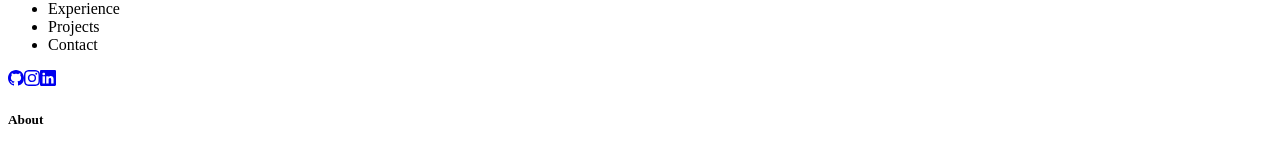
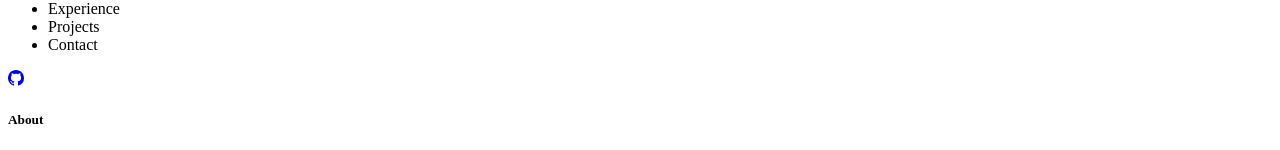
Before and after one commit to bautt-s/portfolio-v2, a Next.js app: page / in a window 1280 px wide. Shown: the part 341-491 px from the top of the page. Built offline with nearby package versions, Linux system fonts and the light colour scheme.

Commit message:
updated current data

```diff
--- a/src/components/contact.tsx
+++ b/src/components/contact.tsx
@@ -14,7 +14,7 @@ const Contact: React.FC<any> = (props) => {
                 <br className="hidden md:inline lg:hidden" /> And if you only want to say "hi", I will get back at you, through my social links or mail below.
             </p>
 
-            <a target="_blank" href="https://www.linkedin.com/in/baut-s/"
+            <a href="mailto:2f.sanchezbautista@gmail.com"
             className="flex flex-row items-center gap-x-[5px] mt-6 group cursor-pointer">
                 <span className="text-slate-200 font-medium text-lg group-hover:underline underline-offset-4 decoration-teal-300">
                 — Say hello
--- a/src/components/experience.tsx
+++ b/src/components/experience.tsx
@@ -17,7 +17,7 @@ const experiences = [{
     date: 'MAY 2023 — PRESENT',
     description: 'In my free time, I like to keep myself busy taking on freelance contracts. I have lent my help to multiple clients, and I am, at the moment, maintaining and developing two main projects.',
     tags: ['React', 'GraphQL', 'TypeScript', 'MongoDB', 'Next.js', 'CSS', 'UI/UX'],
-    links: [{ text: 'AspinRock', url: 'https://www.aspinrock.com/' }, { text: 'FameFusion', url: 'https://famefusion-app.vercel.app/' }],
+    links: [{ text: 'AspinRock', url: 'https://aspin-rock.vercel.app/individual' }, { text: 'FameFusion', url: 'https://famefusion-app.vercel.app/' }],
     mainLink: 'https://github.com/bautt-s?tab=repositories'
 }, {
     title: 'HENRY Bootcamp',
--- a/src/components/sidebar.tsx
+++ b/src/components/sidebar.tsx
@@ -60,12 +60,6 @@ const Sidebar: React.FC<any> = (props) => {
                 <a target='_blank' href='https://github.com/bautt-s/'>
                     <BsGithub className='hover:text-slate-200 text-2xl cursor-pointer' />
                 </a>
-                <a target='_blank' href='https://www.instagram.com/baausanchez/'>
-                    <BsInstagram className='hover:text-slate-200 text-2xl cursor-pointer' />
-                </a>
-                <a target='_blank' href='https://www.linkedin.com/in/baut-s/'>
-                    <BsLinkedin className='hover:text-slate-200 text-2xl cursor-pointer' />
-                </a>
             </div>
         </div>
     )
```
